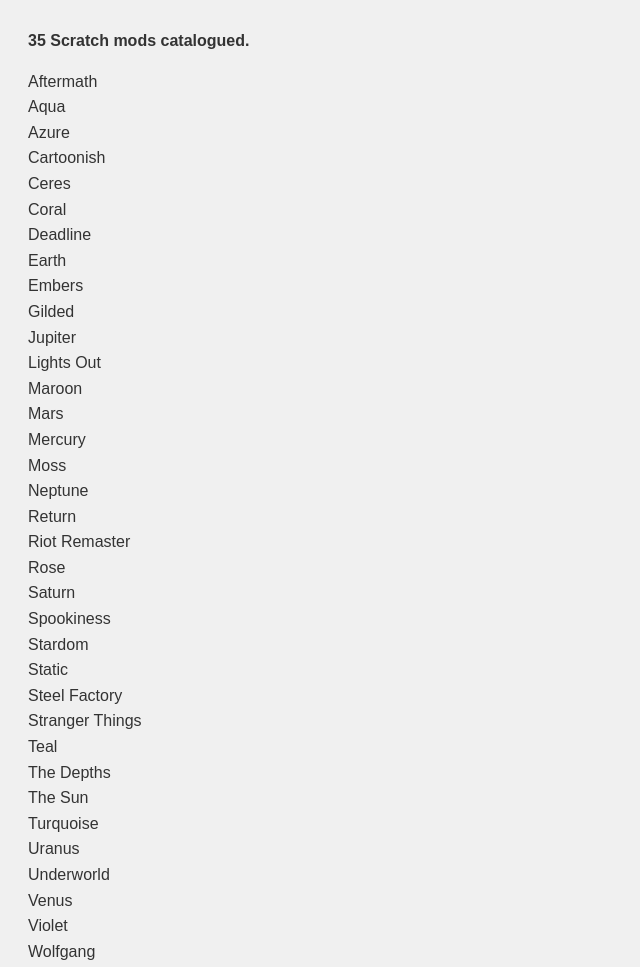
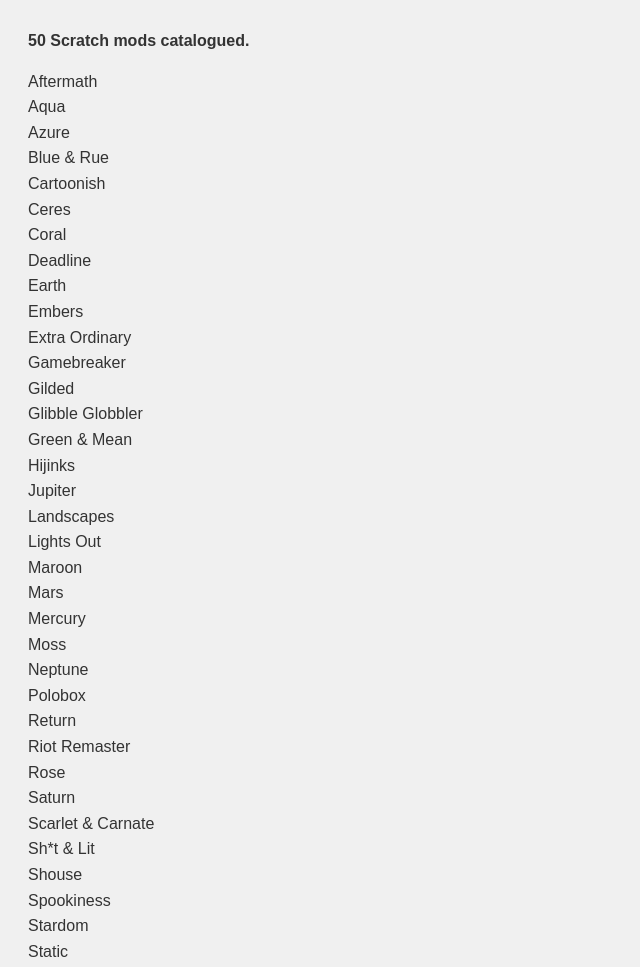
Before and after one commit to Wisp3Abyss/IncrediLog, a plain HTML site: page scratch/list/index.html in a window 1280 px wide. Shown: the top 967 px of the page, without its empty margins (0-640 px from the left). Drawn offline with Linux system fonts and the light colour scheme.

Commit message:
v4 update

```diff
--- a/js/scratch.js
+++ b/js/scratch.js
@@ -26,13 +26,21 @@ const iconMap = {
             scratch: "https://scratch.mit.edu/projects/1196987515/",
         }
     },
+    "blue & rue": {
+        image: "../img/icons/scratch/B&R.png",
+        links: {
+            developer: "Llama",
+            visit: "https://www.youtube.com/channel/UCgQQvBR_7gE7JbTvl5kAR7Q",
+            cocrea: "https://www.cocrea.world/@Llama_Brown/BlueRue",
+            incredimake: "https://sites.google.com/view/incredimake/mods/blue-rue"
+        }
+    },
     cartoonish: {
         image: "../img/icons/scratch/Cartoonish.png",
         links: {
             developer: "NyankBfLol",
             visit: "https://www.youtube.com/channel/UCOEYetac6aKZ4jRlD7W5mEg",
             wiki: "https://incredibox.fandom.com/wiki/Fanon:Cartoonish",
-            cocrea: "https://www.cocrea.world/@NyankoBfLmao/IncrediboxTVChannel2Cartoonish-1",
             itch: "https://nyankobflol.itch.io/incrediboxtv-cartoonish"
         }
     },
@@ -79,6 +87,22 @@ const iconMap = {
             cocrea: "https://www.cocrea.world/@Seppezah/-Sepbox-V6Embers1",
         }
     },
+    "extra ordinary": {
+        image: "../img/icons/scratch/Extra Ordinary.png",
+        links: {
+            developer: "NukeBooters",
+            visit: "https://www.youtube.com/channel/UC-zavhcBPH0ve-9ZjCEXUpA",
+            scratch: "https://scratch.mit.edu/projects/1020265344/",
+        }
+    },
+    gamebreaker: {
+        image: "../img/icons/scratch/Gamebreaker.png",
+        links: {
+            developer: "Expensive_ChB",
+            visit: "https://www.youtube.com/channel/UC-qBU714Vmj8N-OKH3P5eHQ",
+            scratch: "https://scratch.mit.edu/projects/1005011735"
+        }
+    },
     gilded: {
         image: "../img/icons/scratch/Gilded.png",
         links: {
@@ -88,6 +112,33 @@ const iconMap = {
             cocrea: "https://www.cocrea.world/@JTGaming/Gilded",
         }
     },
+    "glibble globbler": {
+        image: "../img/icons/scratch/Glibble Globbler.png",
+        links: {
+            developer: "NukeBooters",
+            visit: "https://www.youtube.com/channel/UC-zavhcBPH0ve-9ZjCEXUpA",
+            scratch: "https://scratch.mit.edu/projects/1051469849/",
+            incredimake: "https://sites.google.com/view/incredimake/mods/glibble-globber"
+        }
+    },
+    "green & mean": {
+        image: "../img/icons/scratch/G&M.png",
+        links: {
+            developer: "Llama",
+            visit: "https://www.youtube.com/channel/UCgQQvBR_7gE7JbTvl5kAR7Q",
+            cocrea: "https://www.cocrea.world/@Llama_Brown/GreenMean",
+            incredimake: "https://sites.google.com/view/incredimake/mods/green-mean"
+        }
+    },
+    hijinks: {
+        image: "../img/icons/scratch/Hijinks.png",
+        links: {
+            developer: "Overcooked Lemonade",
+            visit: "https://www.youtube.com/channel/UC4hOzM15keEo4vBmfbNgC8g",
+            scratch: "https://scratch.mit.edu/projects/973799000/",
+            turbowarp: "https://turbowarp.org/973799000"
+        }
+    },
     jupiter: {
         image: "../img/icons/scratch/Jupiter.png",
         links: {
@@ -95,6 +146,14 @@ const iconMap = {
             visit: "https://scratch.mit.edu/users/Tislub/",
             scratch: "https://scratch.mit.edu/projects/1018487831/",
             cocrea: "https://www.cocrea.world/@Tislub/SolarboxV5-Jupiter"
+        }
+    },
+    landscapes: {
+        image: "../img/icons/scratch/Landscapes.png",
+        links: {
+            developer: "Lee",
+            visit: "https://www.youtube.com/channel/UCyeCIxZtEb9QIyozwFyKDaQ",
+            itch: "https://pacthepenguinboi.itch.io/incredicosmos-landscapes"
         }
     },
     "lights out": {
@@ -138,6 +197,7 @@ const iconMap = {
             developer: "Sepezz",
             visit: "https://www.youtube.com/channel/UCExPIc0kBES7NzJn9_AVuOA",
             cocrea: "https://www.cocrea.world/@Seppezah/ColorboxV-MossFanmade",
+            incredimake: "https://sites.google.com/view/incredimake/mods/colorbox-moss"
         }
     },
     neptune: {
@@ -147,6 +207,15 @@ const iconMap = {
             visit: "https://scratch.mit.edu/users/Tislub/",
             scratch: "https://scratch.mit.edu/projects/1044891482/",
             cocrea: "https://www.cocrea.world/@Tislub/SolarboxV8-Neptune"
+        }
+    },
+    polobox: {
+        image: "../img/icons/scratch/Polobox.png",
+        links: {
+            developer: "NyankBfLol",
+            visit: "https://www.youtube.com/channel/UCOEYetac6aKZ4jRlD7W5mEg",
+            itch: "https://nyankobflol.itch.io/polobox",
+            incredimake: "https://sites.google.com/view/incredimake/mods/polobox"
         }
     },
     return: {
@@ -184,6 +253,33 @@ const iconMap = {
             cocrea: "https://www.cocrea.world/@Tislub/SolarboxV6-Saturn"
         }
     },
+    "scarlet & carnate": {
+        image: "../img/icons/scratch/S&C.png",
+        links: {
+            developer: "Llama",
+            visit: "https://www.youtube.com/channel/UCgQQvBR_7gE7JbTvl5kAR7Q",
+            itch: "https://llama-in-brown.itch.io/scarlet-carnate",
+            incredimake: "https://sites.google.com/view/incredimake/mods/redtip"
+        }
+    },
+    "sh*t & lit": {
+        image: "../img/icons/scratch/S&L.png",
+        links: {
+            developer: "Llama",
+            visit: "https://www.youtube.com/channel/UCgQQvBR_7gE7JbTvl5kAR7Q",
+            cocrea: "https://www.cocrea.world/@Llama_Brown/Sh_tLit",
+            itch: "https://llama-in-brown.itch.io/shtlit",
+            incredimake: "https://sites.google.com/view/incredimake/mods/sheep-lit"
+        }
+    },
+    shouse: {
+        image: "../img/icons/scratch/SHouse.png",
+        links: {
+            developer: "NukeBooters",
+            visit: "https://www.youtube.com/channel/UC-zavhcBPH0ve-9ZjCEXUpA",
+            scratch: "https://scratch.mit.edu/projects/1073525176/",
+        }
+    },
     spookiness: {
         image: "../img/icons/scratch/Spookiness.png",
         links: {
@@ -208,7 +304,6 @@ const iconMap = {
             developer: "NyankBfLol",
             visit: "https://www.youtube.com/channel/UCOEYetac6aKZ4jRlD7W5mEg",
             wiki: "https://incredibox.fandom.com/wiki/Fanon:Static",
-            cocrea: "https://www.cocrea.world/@NyankoBfLmao/IncrediboxTV-Staticyetanotherremake4",
             itch: "https://nyankobflol.itch.io/incrediboxtv-static",
             incredimake: "https://sites.google.com/view/incredimake/mods/static"
         }
@@ -262,6 +357,7 @@ const iconMap = {
             developer: "Sepezz",
             visit: "https://www.youtube.com/channel/UCExPIc0kBES7NzJn9_AVuOA",
             cocrea: "https://www.cocrea.world/@Seppezah/ColorboxV_Turquoise11f",
+            incredimake: "https://sites.google.com/view/incredimake/mods/colorbox-turquoise"
         }
     },
     uranus: {
@@ -282,6 +378,14 @@ const iconMap = {
             cocrea: "https://www.cocrea.world/@Seppezah/-Sepbox-V7Under-world",
         }
     },
+    unforgiven: {
+        image: "../img/icons/scratch/Unforgiven.png",
+        links: {
+            developer: "NyankBfLol",
+            visit: "https://www.youtube.com/channel/UCOEYetac6aKZ4jRlD7W5mEg",
+            itch: "https://nyankobflol.itch.io/tortureboxv1-unforgiven"
+        }
+    },
     venus: {
         image: "../img/icons/scratch/Venus.png",
         links: {
@@ -300,6 +404,35 @@ const iconMap = {
             cocrea: "https://www.cocrea.world/@overbytemusic/Violet",
         }
     },
+    "violet & violent": {
+        image: "../img/icons/scratch/V&V.png",
+        links: {
+            developer: "Llama",
+            visit: "https://www.youtube.com/channel/UCgQQvBR_7gE7JbTvl5kAR7Q",
+            cocrea: "https://www.cocrea.world/@Llama_Brown/VioletViolent",
+            incredimake: "https://sites.google.com/view/incredimake/mods/violet-violent"
+        }
+    },
+    vitals: {
+        image: "../img/icons/scratch/Vitals.png",
+        links: {
+            developer: "Llama",
+            visit: "https://www.youtube.com/channel/UCgQQvBR_7gE7JbTvl5kAR7Q",
+            cocrea: "https://www.cocrea.world/@Llama_Brown/Vitals-FullRelease",
+            itch: "https://llama-in-brown.itch.io/vitals",
+            incredimake: "https://sites.google.com/view/incredimake/mods/vitals"
+        }
+    },
+    "white & fright": {
+        image: "../img/icons/scratch/W&F.png",
+        links: {
+            developer: "Llama",
+            visit: "https://www.youtube.com/channel/UCgQQvBR_7gE7JbTvl5kAR7Q",
+            cocrea: "https://www.cocrea.world/@Llama_Brown/WhiteFright1111111",
+            itch: "https://llama-in-brown.itch.io/whitefright",
+            incredimake: "https://sites.google.com/view/incredimake/mods/whitefri"
+        }
+    },
     wolfgang: {
         image: "../img/icons/scratch/Wolfgang.png",
         links: {
```
Also changed, not shown: scratch/index.html (+4 -2 lines), img/icons/scratch/B&R.png (added), img/icons/scratch/Extra Ordinary.png (added), img/icons/scratch/G&M.png (added), img/icons/scratch/Gamebreaker.png (added), img/icons/scratch/Glibble Globbler.png (added), img/icons/scratch/Hijinks.png (added), img/icons/scratch/Landscapes.png (added), img/icons/scratch/Polobox.png (added), img/icons/scratch/S&C.png (added), img/icons/scratch/S&L.png (added), img/icons/scratch/SHouse.png (added), img/icons/scratch/Unforgiven.png (added), img/icons/scratch/V&V.png (added), 4 more files.
